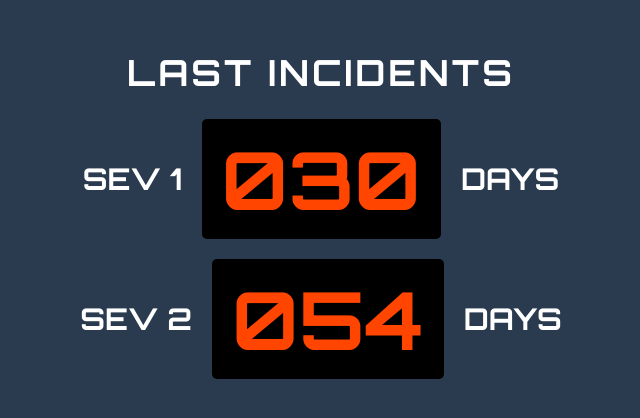
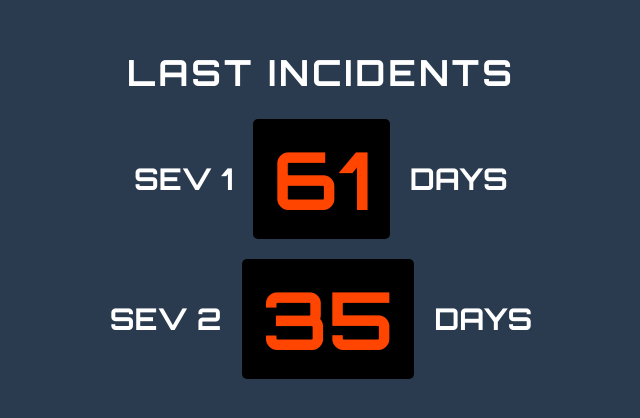
Before and after one commit to Jagveer-Loky-cko/incident-tracker, a plain HTML site: page index.html in a window 1280 px wide. Shown: the part 188-606 px from the top of the page, without its empty margins (319-959 px from the left). Drawn offline with Linux system fonts and the light colour scheme.

Commit message:
Update index.html

```diff
--- a/index.html
+++ b/index.html
@@ -55,14 +55,28 @@
         <h1>LAST INCIDENTS</h1>
         <div class="incident">
             <span class="label">SEV 1</span>
-            <span class="digits">030</span>
+            <span class="digits" id="sev1-days">030</span>
             <span class="days">DAYS</span>
         </div>
         <div class="incident">
             <span class="label">SEV 2</span>
-            <span class="digits">054</span>
+            <span class="digits" id="sev2-days">054</span>
             <span class="days">DAYS</span>
         </div>
     </div>
+
+    <script>
+        async function fetchIncidentData() {
+            // Replace with actual API request if needed
+            const sev1Days = Math.floor(Math.random() * 100); // Simulating incident days
+            const sev2Days = Math.floor(Math.random() * 100);
+
+            document.getElementById("sev1-days").innerText = sev1Days.toString().padStart(2, '0');
+            document.getElementById("sev2-days").innerText = sev2Days.toString().padStart(2, '0');
+        }
+
+        fetchIncidentData();
+        setInterval(fetchIncidentData, 60000); // Refresh every 60 seconds
+    </script>
 </body>
 </html>
```
